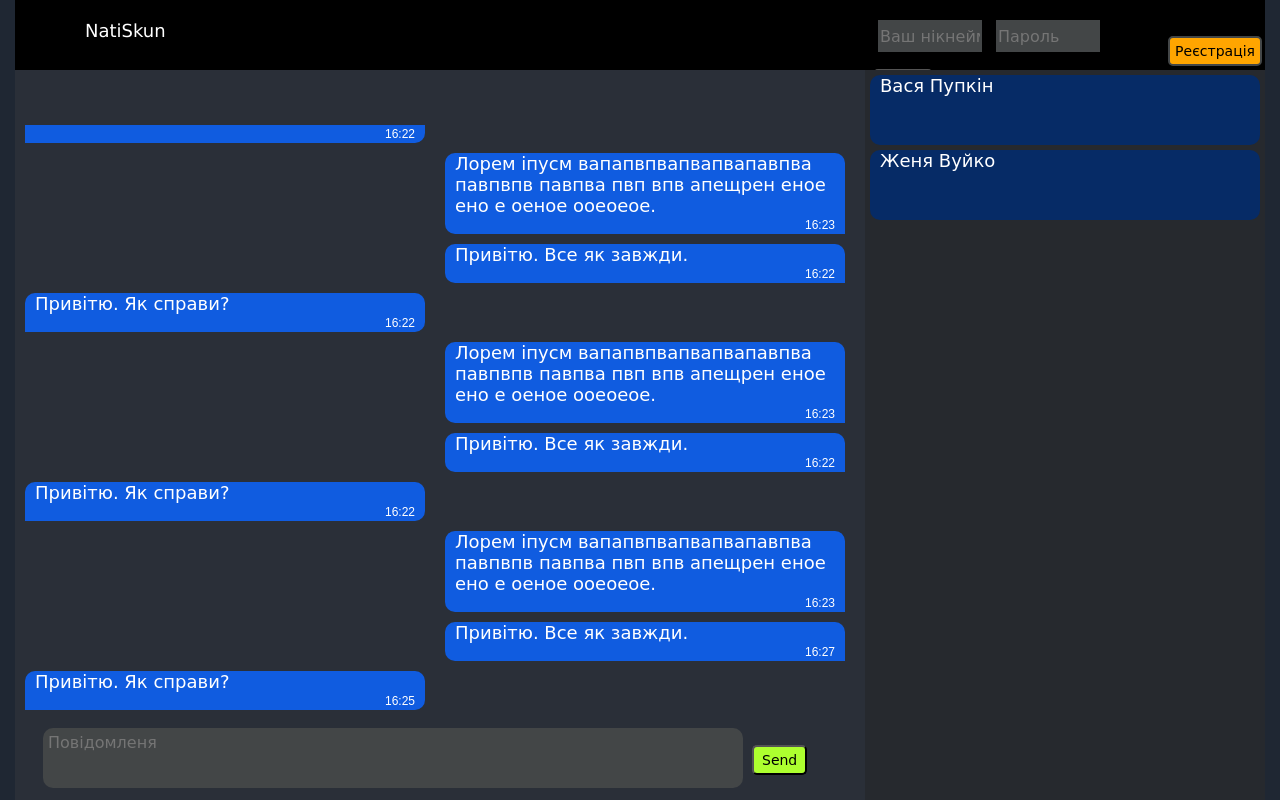
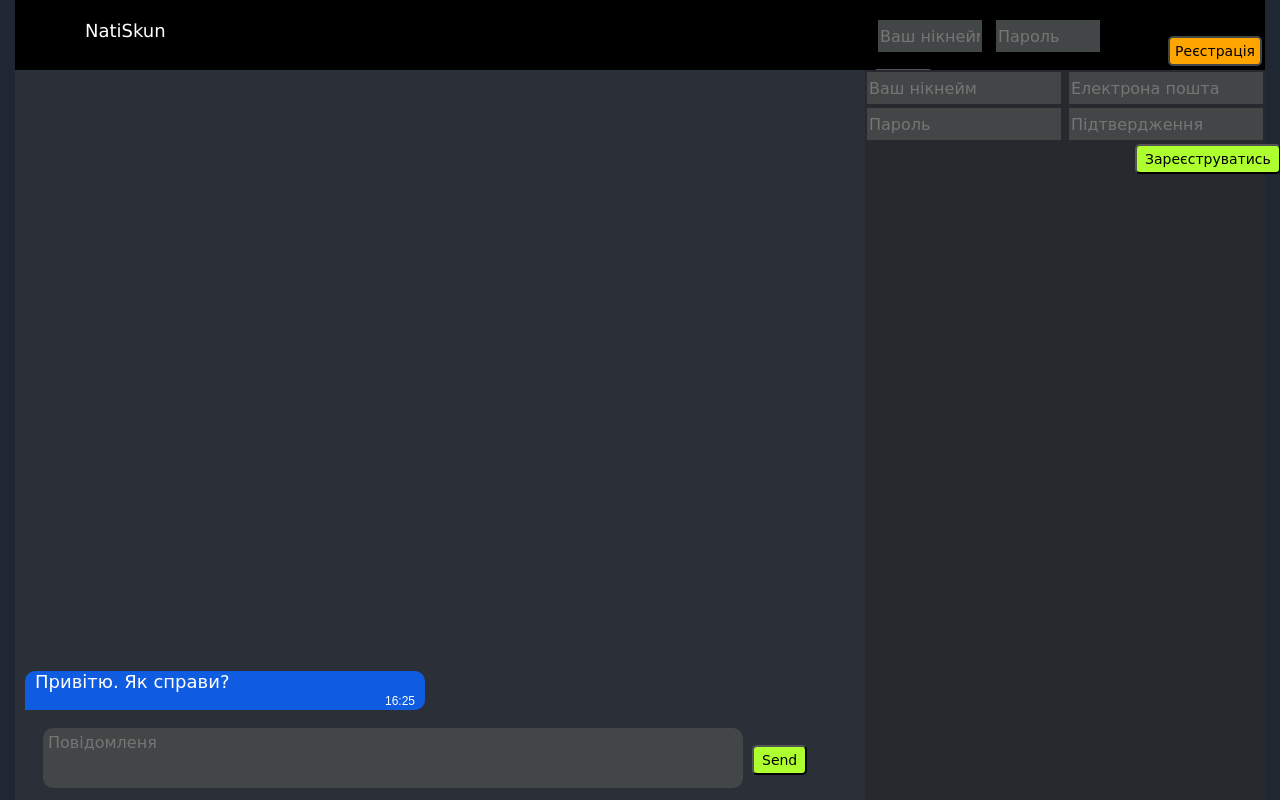
Before and after one commit to Sedimat/Natiskun, a Django app: page / in a window 1280 px wide. Run offline with Django 5.2, Linux system fonts and the light colour scheme.

Commit message:
27.01.24

```diff
--- a/Natiskun/urls.py
+++ b/Natiskun/urls.py
@@ -5,4 +5,5 @@ from . import views
 urlpatterns = [
     path('', views.index, name='index'),
     path("login", LoginView.as_view(), name='login'),
+    path("logout", views.logout_view, name='logout'),
 ]
--- a/Natiskun/views.py
+++ b/Natiskun/views.py
@@ -1,5 +1,43 @@
-from django.shortcuts import render
+from django.contrib.auth import login, logout
+from django.contrib.auth.models import User
+from django.shortcuts import render, redirect
+from .forms import UserRegistrationForm
+from .models import UserProfile
+
 
 # Create your views here.
+
+def U_Prof(request):
+    try:
+        user = User.objects.get(username=request.user.username)
+        user_prof = UserProfile.objects.get(id_user=user)
+        return {"user_prof": user_prof}
+    except:
+        return {"a": 0}
+
+
 def index(request):
-    return render(request, 'Natiskun/base.html')
+    context = {}
+    if request.user.username:
+        user = User.objects.get(username=request.user.username)
+        context.update({"user": user})
+        context.update(U_Prof(request))
+
+    if request.method == "POST":
+        user_form = UserRegistrationForm(request.POST)
+        if user_form.is_valid():
+            user = user_form.save()
+            login(request, user)
+            # profile = UserProfile(id_user=user, avatar='avatar/avatar_crj2ayQ.jpg', phone=' ', address=' ')
+            # profile.save()
+            return render(request, 'Natiskun/index.html', context={"a": "Ви успішно зареєструвались"})
+        else:
+            # Якщо форма не валідна, отримайте доступ до помилок
+            errors = user_form.errors
+            return render(request, 'Natiskun/index.html', context={"a": errors})
+
+    return render(request, 'Natiskun/index.html', context=context)
+
+def logout_view(request):
+    logout(request)
+    return redirect('index')
--- a/static/Natiskun/style.css
+++ b/static/Natiskun/style.css
@@ -172,3 +172,26 @@ header {
     font-size: 16px;
     color: white;
 }
+
+.table_basket1{
+    border: none;
+    background-color: #434647;
+    font-family: cursive;
+    font-size: 16px;
+    color: white;
+    margin: 2px 2px 2px 2px;
+    width: 190px;
+    height: 30px
+}
+
+.butt_green0{
+    padding: 5px 8px 5px 8px;
+    margin: 2px 2px 2px 270px;
+    border-radius: 5px;
+    font-family: cursive;
+    font-size: 14px;
+    background-color: greenyellow;
+}
+.avatar{
+    margin: 7px;
+}
--- a/templates/Natiskun/base.html
+++ b/templates/Natiskun/base.html
@@ -5,7 +5,6 @@
     <title>Natiskun</title>
 
     {% load static %}
-
     <link href="{% static 'Natiskun/style.css' %}" rel="stylesheet">
 </head>
 
@@ -23,23 +22,10 @@
             </nav>
         </div>
         <div class="login">
-            <table>
-                <tr>
-                    <td width="300">
-                        <form method="POST" role="form" action="#">
-                            <!--                {% csrf_token %}-->
-                            <input type="text" class="log_form" name="username" id="username0" placeholder="Ваш нікнейм">
-                            <input type="password" class="log_form" name="password" id="password0" placeholder="Пароль">
-                            <button type="submit" class="butt_green">Війти</button>
-
-                        </form>
-                    </td>
-                    <td><a class="butt_red" href="#">Реєстрація</a></td>
-                </tr>
-
-            </table>
+            {% block login %}
 
 
+            {% endblock %}
 
         </div>
     </header>
@@ -69,87 +55,6 @@
                 <div class="messeg_l">
                     <p id="mess">Привітю. Як справи?</p>
                     <p id="time">16:25</p>
-
-                </div>
-
-                <div class="messeg_r">
-                    <p id="mess">Привітю. Все як завжди.</p>
-                    <p id="time"> 16:27</p>
-
-                </div>
-
-                <div class="messeg_r">
-                    <p id="mess">Лорем іпусм вапапвпвапвапвапавпва павпвпв павпва пвп впв апещрен еное ено е оеное ооеоеое.</p>
-                    <p id="time"> 16:23</p>
-
-                </div>
-                <div class="messeg_l">
-                    <p id="mess">Привітю. Як справи?</p>
-                    <p id="time"> 16:22</p>
-
-                </div>
-
-                <div class="messeg_r">
-                    <p id="mess">Привітю. Все як завжди.</p>
-                    <p id="time"> 16:22</p>
-
-                </div>
-
-                <div class="messeg_r">
-                    <p id="mess">Лорем іпусм вапапвпвапвапвапавпва павпвпв павпва пвп впв апещрен еное ено е оеное ооеоеое.</p>
-                    <p id="time"> 16:23</p>
-
-                </div>
-                <div class="messeg_l">
-                    <p id="mess">Привітю. Як справи?</p>
-                    <p id="time"> 16:22</p>
-
-                </div>
-
-                <div class="messeg_r">
-                    <p id="mess">Привітю. Все як завжди.</p>
-                    <p id="time"> 16:22</p>
-
-                </div>
-
-                <div class="messeg_r">
-                    <p id="mess">Лорем іпусм вапапвпвапвапвапавпва павпвпв павпва пвп впв апещрен еное ено е оеное ооеоеое.</p>
-                    <p id="time"> 16:23</p>
-
-                </div>
-                <div class="messeg_l">
-                    <p id="mess">Привітю. Як справи?</p>
-                    <p id="time"> 16:22</p>
-
-                </div>
-
-                <div class="messeg_r">
-                    <p id="mess">Привітю. Все як завжди.</p>
-                    <p id="time"> 16:22</p>
-
-                </div>
-
-                <div class="messeg_r">
-                    <p id="mess">Лорем іпусм вапапвпвапвапвапавпва павпвпв павпва пвп впв апещрен еное ено е оеное ооеоеое.</p>
-                    <p id="time"> 16:23</p>
-
-                </div>
-                <div class="messeg_l">
-                    <p id="mess">Привітю. Як справи?</p>
-                    <p id="time"> 16:22</p>
-
-                </div>
-
-                <div class="messeg_r">
-                    <p id="mess">Привітю. Все як завжди.</p>
-                    <p id="time"> 16:22</p>
-
-                </div>
-
-                <div class="messeg_r">
-                    <p id="mess">Лорем іпусм вапапвпвапвапвапавпва павпвпв павпва пвп впв апещрен еное ено е оеное ооеоеое.</p>
-                    <p id="time"> 16:23</p>
-
                 </div>
 
             </div>
@@ -157,15 +62,10 @@
         </div>
 
         <div class="navigation">
-            <div class="group">
-                <p id="mess">Вася Пупкін</p>
+            {% block navigation %}
 
-            </div>
 
-            <div class="group">
-                <p id="mess">Женя Вуйко</p>
-
-            </div>
+            {% endblock %}
 
         </div>
 
--- /dev/null
+++ b/templates/Natiskun/index.html
@@ -0,0 +1,68 @@
+{% extends "Natiskun/base.html" %}
+
+{% block login %}
+
+{% if user.is_authenticated %}
+<table>
+    <tr>
+        <td width="50"><img class="avatar" src="{{ user_prof.avatar.url }}" style="width:50px;"></td>
+        <td><p id="mess">{{ user.username }}</p></td>
+        <td><a href="{% url 'logout' %}" class="butt_red">Вийти</a></td>
+        {% if request.user.is_staff %}
+            <td><a href="{% url 'admin:index' %}" class="butt_green">Админ</a></td>
+        {% endif %}
+    </tr>
+</table>
+
+{% else %}
+<table>
+    <tr>
+        <td width="300">
+            <form method="POST" role="form" action="{% url 'login' %}">
+                {% csrf_token %}
+                <input type="text" class="log_form" name="username" id="username0" placeholder="Ваш нікнейм">
+                <input type="password" class="log_form" name="password" id="password0" placeholder="Пароль">
+                <button type="submit" class="butt_green">Війти</button>
+            </form>
+        </td>
+        <td><a class="butt_red" href="#">Реєстрація</a></td>
+    </tr>
+</table>
+{% endif %}
+
+{% endblock %}
+
+{% block navigation %}
+
+    {% if user.is_authenticated %}
+        <div class="group">
+            <p id="mess">Вася Пупкін</p>
+
+        </div>
+
+        <div class="group">
+            <p id="mess">Женя Вуйко</p>
+
+        </div>
+
+    {% else %}
+
+        <form enctype="multipart/form-data" action="{% url 'index' %}" method="POST">
+            {% csrf_token %}
+
+            <input type="text" class="table_basket1" name="username" id="username" placeholder="Ваш нікнейм">
+            <input type="email" class="table_basket1" name="email" id="email" placeholder="Електрона пошта">
+            <input type="password" class="table_basket1" name="password1" id="password1" placeholder="Пароль">
+            <input type="password" class="table_basket1" name="password2" id="password2" placeholder="Підтвердження">
+
+            <button type="submit" class="butt_green0">Зареєструватись</button>
+        </form>
+
+    {% endif %}
+
+
+{% endblock %}
+
+{% block content %}
+
+{% endblock %}
```
Also changed, not shown: Natiskun/forms.py (added, +8 -0 lines), Natiskun/models.py (+13 -1 lines), templates/registration/login.html (+3 -17 lines), Natiskun/migrations/0002_userlist.py (added), db.sqlite3, uploads/avatar/admin.jfif (added).
